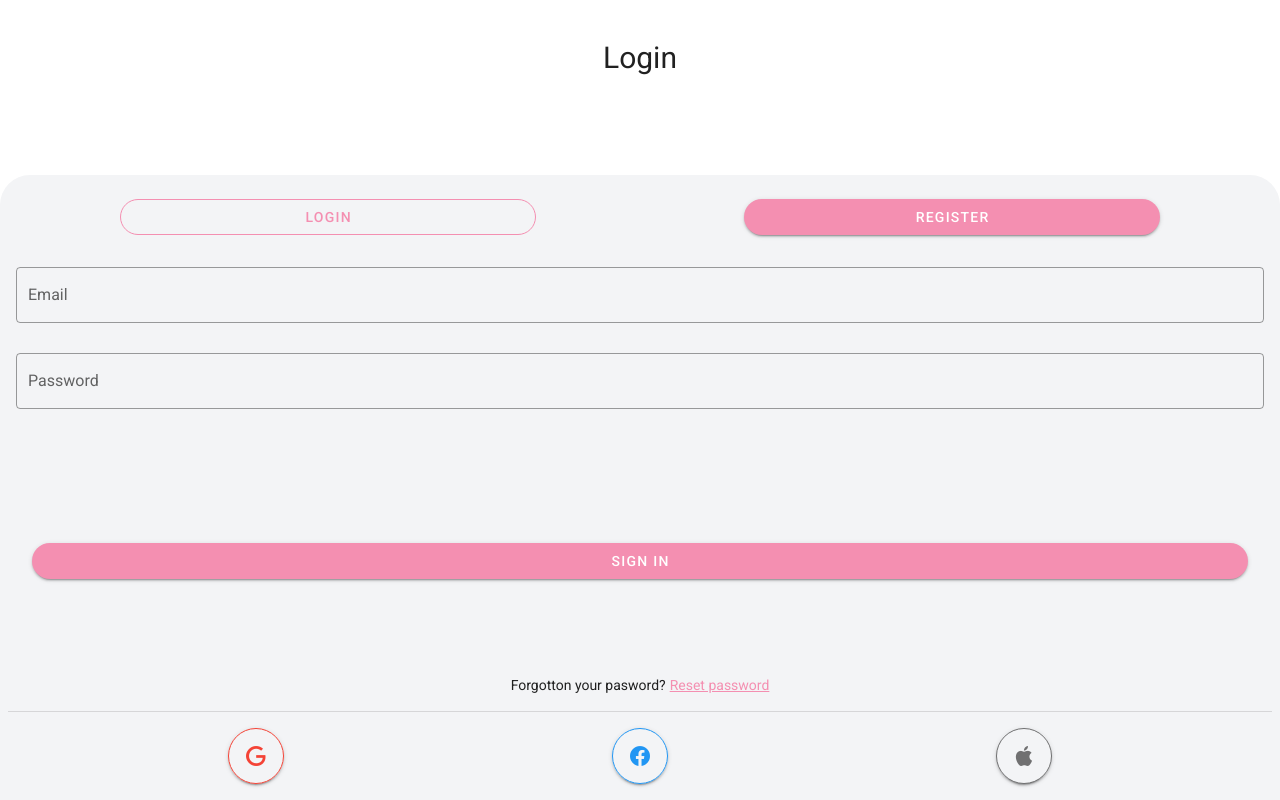
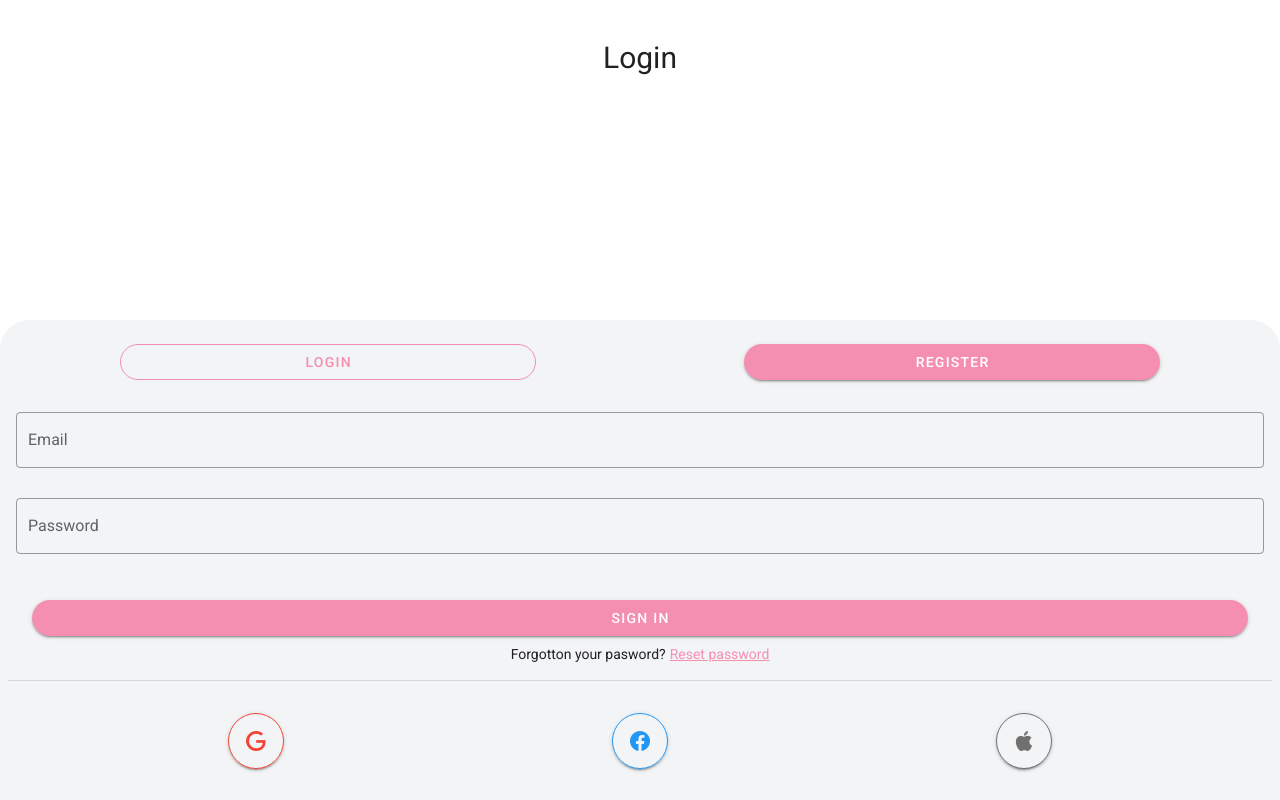
Before and after one commit to hdev07/App-Musion, a Nuxt app: page /login in a window 1280 px wide. Built offline with nearby package versions, Linux system fonts and the light colour scheme; what vue-device-detector-js, vuesax would draw is missing.

Commit message:
Add correction in login page

```diff
--- a/components/auth/loginForm.vue
+++ b/components/auth/loginForm.vue
@@ -10,7 +10,7 @@
           <v-text-field v-model="email" label="Email" outlined />
           <v-text-field v-model="password" label="Password" outlined />
         </div>
-        <div class="mx-8 my-24">
+        <div class="mx-8 my-2">
           <v-btn color="primary" block fill rounded @click="login()">
             Sign In
           </v-btn>
@@ -20,7 +20,7 @@
           <a class="text-sm underline pl-1">Reset password</a>
         </div>
         <v-divider class="mx-2"> Or Sign Up with </v-divider>
-        <SocialForm />
+        <SocialForm class="mt-8" />
       </div>
     </div>
   </div>
```
